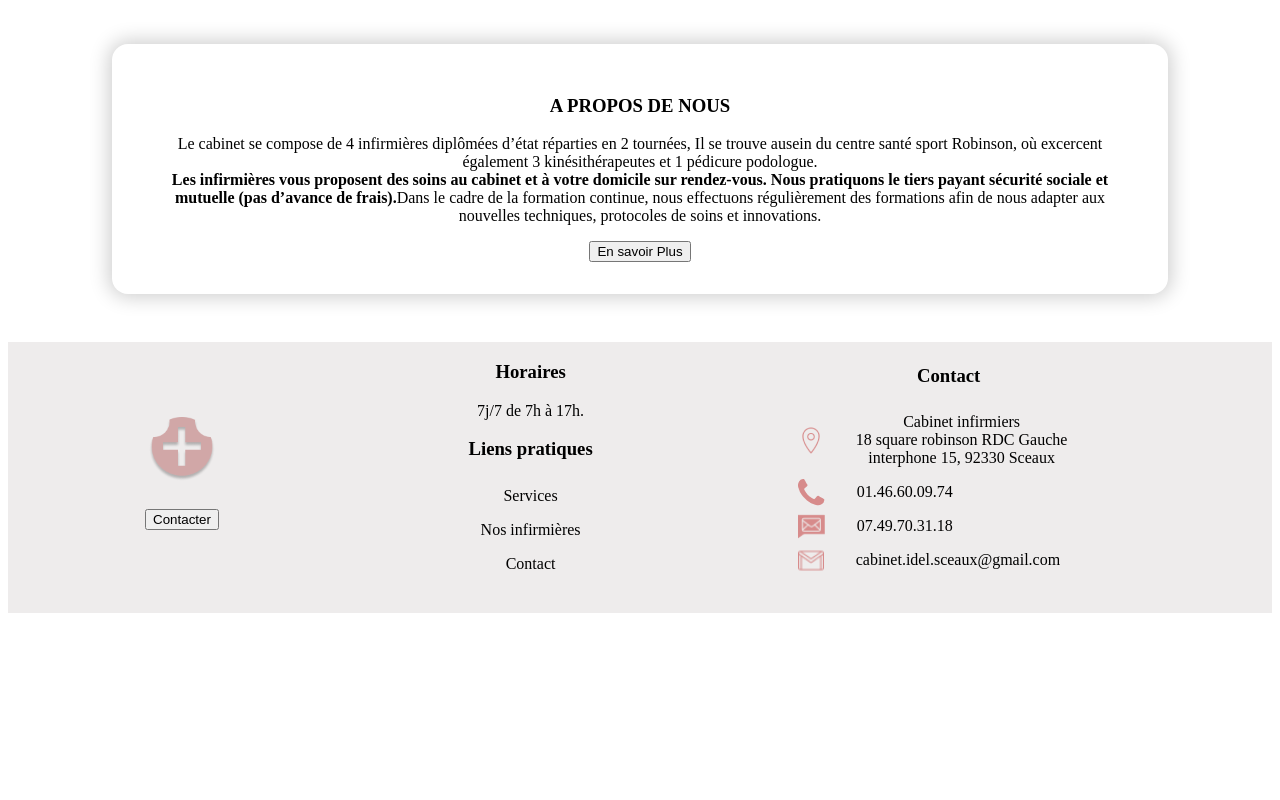
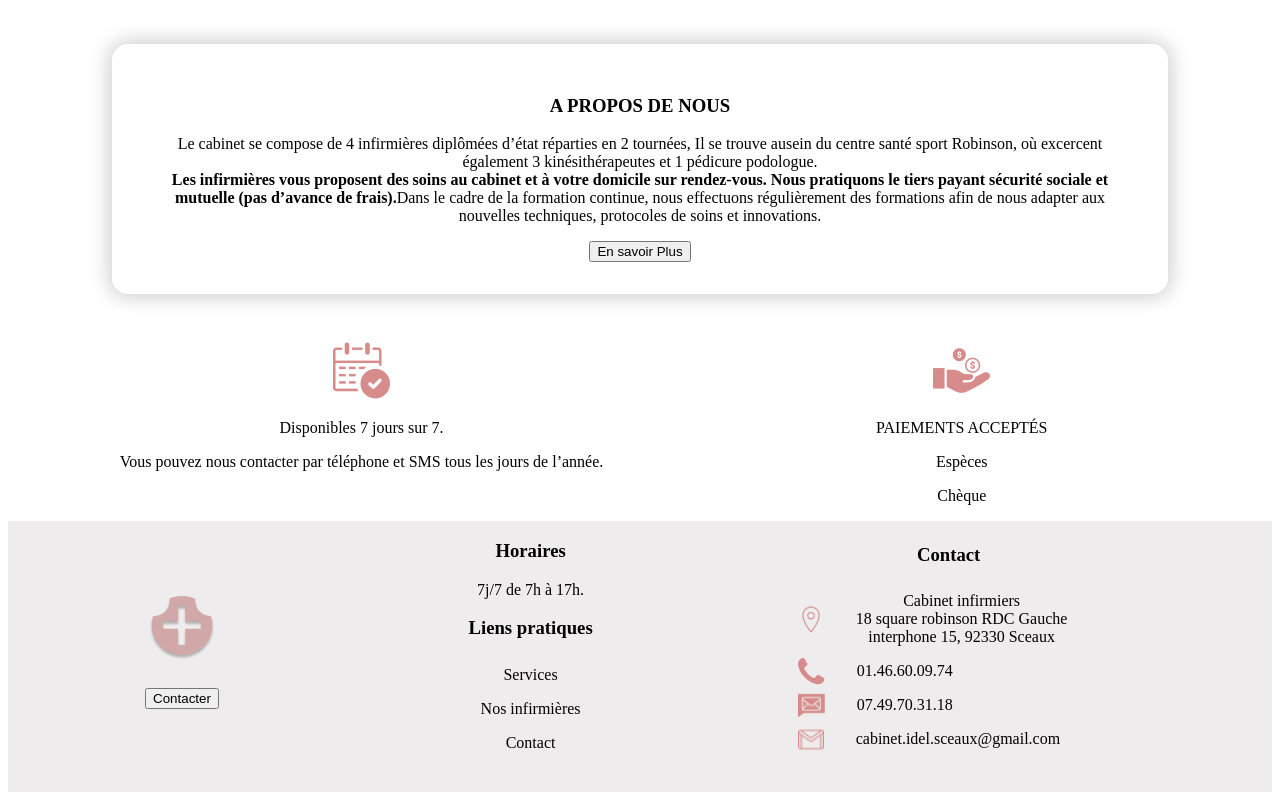
Before and after one commit to Cabinet-Infirmier/cabinet-infirmier-sceaux, a React (Vite) app: page / in a window 1280 px wide. Shown: the part 1021-1821 px from the top of the page. Before the commit the page ends 1642 px from the top, so only its background shows below. Built offline with nearby package versions, Linux system fonts and the light colour scheme.

Commit message:
Add Info banner to Homepage

```diff
--- a/src/pages/Homepage.jsx
+++ b/src/pages/Homepage.jsx
@@ -1,11 +1,30 @@
+import styles from "./Homepage.module.css";
 import Hero from "../components/hero/Hero";
 import SquareInfo from "../components/squareInfo/Squareinfo";
+import iconCalendar from "../assets/icons/icon-calendary.png";
+import iconMoney from "../assets/icons/icon-money.png";
 
 function Homepage() {
   return (
     <div>
       <Hero />
       <SquareInfo />
+      <div className={styles.bannerInfo}>
+        <div>
+          <img src={iconCalendar} alt="Calendrier icon" />
+          <p>Disponibles 7 jours sur 7.</p>
+          <p>
+            Vous pouvez nous contacter par téléphone et SMS tous les jours de
+            l’année.
+          </p>
+        </div>
+        <div>
+          <img src={iconMoney} alt="Paiement icon" />
+          <p>PAIEMENTS ACCEPTÉS</p>
+          <p>Espèces</p>
+          <p>Chèque</p>
+        </div>
+      </div>
     </div>
   );
 }
--- /dev/null
+++ b/src/pages/Homepage.module.css
@@ -0,0 +1,10 @@
+.bannerInfo {
+  display: flex;
+  justify-content: center;
+  text-align: center;
+  gap: 10rem;
+}
+
+.bannerInfo div {
+  min-width: 397px;
+}
```
